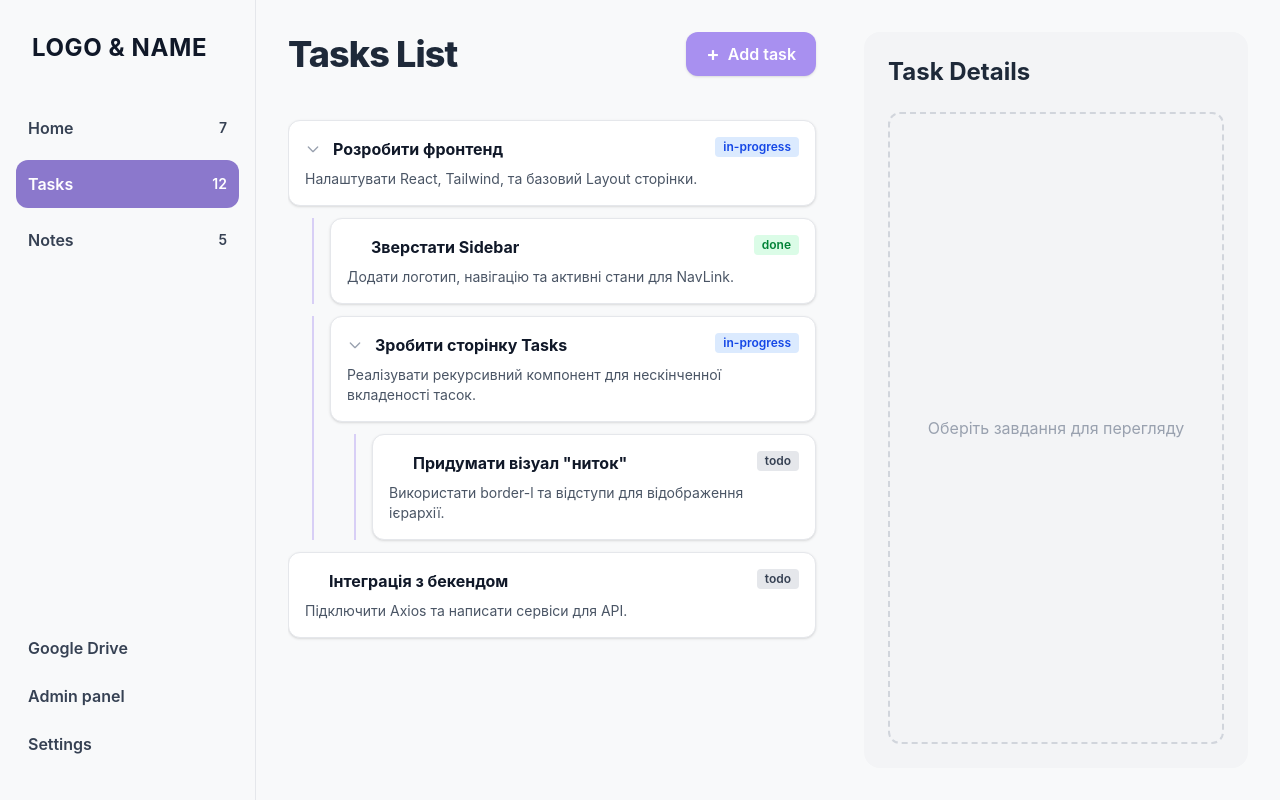
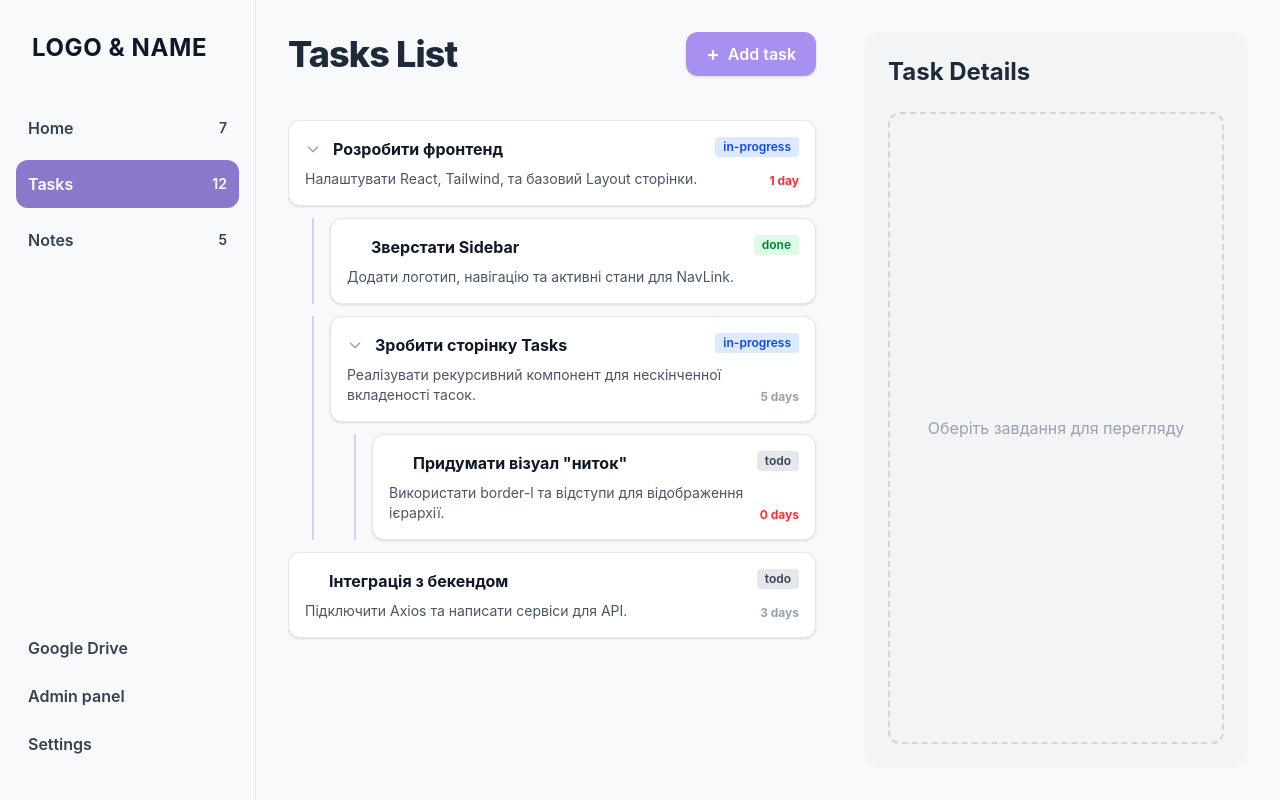
Before and after one commit to A1kanar0/todolist, a React (Vite) app in the folder Frontend/: page /tasks in a window 1280 px wide. Built offline with nearby package versions, Linux system fonts and the light colour scheme.

Commit message:
feat: add deadline to tasks

```diff
--- a/Frontend/src/components/tasks/NestedTaskItem.tsx
+++ b/Frontend/src/components/tasks/NestedTaskItem.tsx
@@ -1,31 +1,26 @@
 import { useState } from 'react';
 import { useTaskStore } from '../../store/useTaskStore';
 
-// Описуємо тип нашої таски з нескінченною вкладеністю
+// Додали deadlineDays (необов'язкове поле)
 export interface TaskNode {
     id: string;
     title: string;
     text: string;
     status: 'todo' | 'in-progress' | 'done';
     children?: TaskNode[];
+    deadlineDays?: number;
 }
 
 interface NestedTaskItemProps {
     task: TaskNode;
-    depth?: number; // Рівень вкладеності (за замовчуванням 0)
+    depth?: number;
 }
 
 export default function NestedTaskItem({ task, depth = 0 }: NestedTaskItemProps) {
-    // Стейт для відстеження, чи розгорнута гілка (за замовчуванням так)
     const [isOpen, setIsOpen] = useState(true);
-
-    // Перевіряємо, чи є у цієї таски діти
     const hasChildren = task.children && task.children.length > 0;
-
-    // Отримуємо функцію для зміни обраної таски в глобальному сторі
     const setSelectedTask = useTaskStore((state) => state.setSelectedTask);
 
-    // Визначаємо колір статусу
     const statusColors = {
         'todo': 'bg-gray-200 text-gray-700',
         'in-progress': 'bg-blue-100 text-blue-700',
@@ -34,25 +29,22 @@ export default function NestedTaskItem({ task, depth = 0 }: NestedTaskItemProps)
 
     return (
         <div className={`mt-3 ${depth > 0 ? 'ml-6 border-l-2 border-[#A890F0]/40 pl-4' : ''}`}>
-            {/* Сама картка таски */}
             <div
                 onClick={() => setSelectedTask(task)}
                 className="bg-white p-4 rounded-xl border border-gray-200 shadow-sm hover:border-[#A890F0] transition-colors cursor-pointer group"
             >
+                {/* Верхній рядок: Заголовок, стрілочка та статус */}
                 <div className="flex justify-between items-start mb-2">
-
-                    {/* Блок із заголовком та кнопкою згортання */}
                     <div className="flex items-center gap-2">
                         {hasChildren && (
                             <button
                                 onClick={(e) => {
-                                    e.stopPropagation(); // Зупиняємо клік, щоб він не викликав вибір таски для правої панелі
+                                    e.stopPropagation();
                                     setIsOpen(!isOpen);
                                 }}
                                 className="p-1 -ml-1 rounded hover:bg-gray-100 text-gray-400 hover:text-gray-700 transition-colors"
                                 title={isOpen ? "Згорнути підзавдання" : "Розгорнути підзавдання"}
                             >
-                                {/* SVG іконка шеврона, яка крутиться залежно від стану isOpen */}
                                 <svg
                                     className={`w-4 h-4 transition-transform duration-200 ${isOpen ? 'rotate-90' : ''}`}
                                     fill="none" stroke="currentColor" viewBox="0 0 24 24"
@@ -72,13 +64,25 @@ export default function NestedTaskItem({ task, depth = 0 }: NestedTaskItemProps)
           </span>
                 </div>
 
-                <p className="text-gray-600 text-sm line-clamp-2 mt-1">
-                    {task.text}
-                </p>
+                {/* Нижній рядок: Текст завдання та Дедлайн */}
+                <div className="flex justify-between items-end mt-1 gap-4">
+                    <p className="text-gray-600 text-sm line-clamp-2">
+                        {task.text}
+                    </p>
+
+                    {/* Умова: якщо менше 2 днів (тобто 1 або 0) - колір червоний */}
+                    {task.deadlineDays !== undefined && (
+                        <span
+                            className={`text-xs font-bold whitespace-nowrap ${
+                                task.deadlineDays < 2 ? 'text-red-500' : 'text-gray-400'
+                            }`}
+                        >
+              {task.deadlineDays} {task.deadlineDays === 1 ? 'day' : 'days'}
+            </span>
+                    )}
+                </div>
             </div>
 
-            {/* Рекурсивний рендер дочірніх тасок, тільки якщо є діти і гілка відкрита (isOpen) */}
-            {/* Додано опціональний ланцюжок (?.) для вирішення помилки TypeScript */}
             {hasChildren && isOpen && (
                 <div className="children-container">
                     {task.children?.map((childTask) => (
--- a/Frontend/src/pages/Tasks.tsx
+++ b/Frontend/src/pages/Tasks.tsx
@@ -3,13 +3,14 @@ import TaskDetails from '../components/tasks/TaskDetails';
 import { useTaskStore } from '../store/useTaskStore';
 
 export default function Tasks() {
-    // Мокове дерево тасок (3 рівні вкладеності для тесту)
+    // Мокове дерево тасок
     const mockTasksTree: TaskNode[] = [
         {
             id: '1',
             title: 'Розробити фронтенд',
             text: 'Налаштувати React, Tailwind, та базовий Layout сторінки.',
             status: 'in-progress',
+            deadlineDays: 1, // <--- Менше 2 днів, буде ЧЕРВОНИМ
             children: [
                 {
                     id: '1-1',
@@ -22,12 +23,14 @@ export default function Tasks() {
                     title: 'Зробити сторінку Tasks',
                     text: 'Реалізувати рекурсивний компонент для нескінченної вкладеності тасок.',
                     status: 'in-progress',
+                    deadlineDays: 5, // <--- 5 днів, буде СІРИМ
                     children: [
                         {
                             id: '1-2-1',
                             title: 'Придумати візуал "ниток"',
                             text: 'Використати border-l та відступи для відображення ієрархії.',
                             status: 'todo',
+                            deadlineDays: 0, // <--- 0 днів (сьогодні), буде ЧЕРВОНИМ
                         }
                     ]
                 }
@@ -38,6 +41,7 @@ export default function Tasks() {
             title: 'Інтеграція з бекендом',
             text: 'Підключити Axios та написати сервіси для API.',
             status: 'todo',
+            deadlineDays: 3, // <--- 3 дні, буде СІРИМ
         }
     ];
 
```
